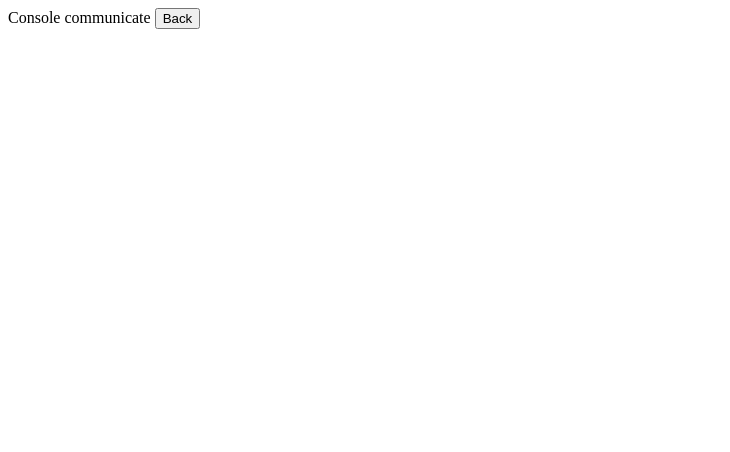
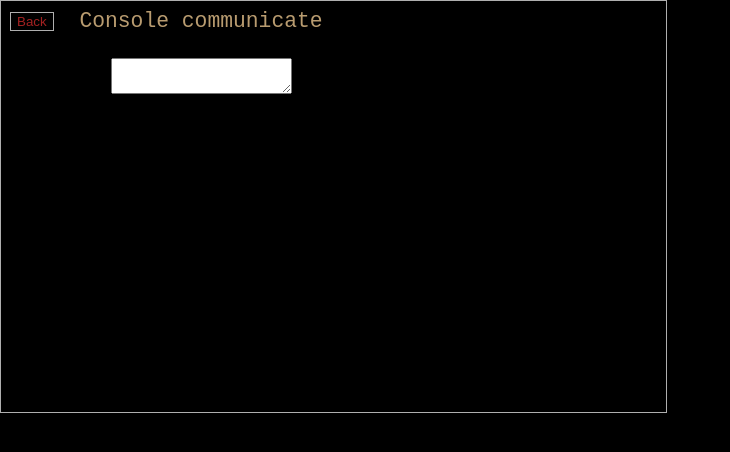
Before and after one commit to Willian-Thdr/ConsoleComandCommunication, an Electron app: page Software/Source/View/CommunicateWindow.html in a window 1280 px wide. Shown: the whole page, without its empty margins (0-730 px from the left). Drawn offline with Linux system fonts and the light colour scheme; files that its build step writes are made by us from their sources.

Commit message:
feat
Criando janela de menssagem

```diff
--- a/Software/Source/Style/ComStyle.css
+++ b/Software/Source/Style/ComStyle.css
@@ -1,5 +1,16 @@
+body {
+  margin: 0px;
+  overflow-x: hidden;
+  overflow-y: hidden;
+  width: 665px;
+  height: 411px;
+  background: black;
+  border: 1px solid #afafaf;
+}
+
 #mainBox{
   position: static;
+  display: flex;
   align-items: center;
   justify-content: center;
   left: 0px;
@@ -10,5 +21,21 @@
 
 #Title {
   position: relative;
-  left: 0px;
+  top: -55px;
+  font-size: 16pt;
+  font-family: monospace;
+  color: #b99c70;
 }
+
+#Exit {
+  position: absolute;
+  top: 12px;
+  left: 10px;
+  border: 1px solid #afafaf;
+  background: transparent;
+  color: #a32121;
+}
+
+#MessageEntry {
+  position: absolute;
+}
--- a/Software/Source/View/CommunicateWindow.html
+++ b/Software/Source/View/CommunicateWindow.html
@@ -4,12 +4,13 @@
     <title>Communicate</title>
     <meta name="viewport" content="width=device-width, initial-scale=1.0"
     <meta charset="UTF-8">
-    <link rel="stylesheet" href="style/ComStyle.css">
+    <link rel="stylesheet" href="../style/ComStyle.css">
   </head>
   <body>
     <div id="mainBox">
       <label id="Title">Console communicate</label>
       <button id="Exit">Back</button>
+      <textarea id="MessageEntry"></textarea>
     </div>
   </body>
 </html>
```
